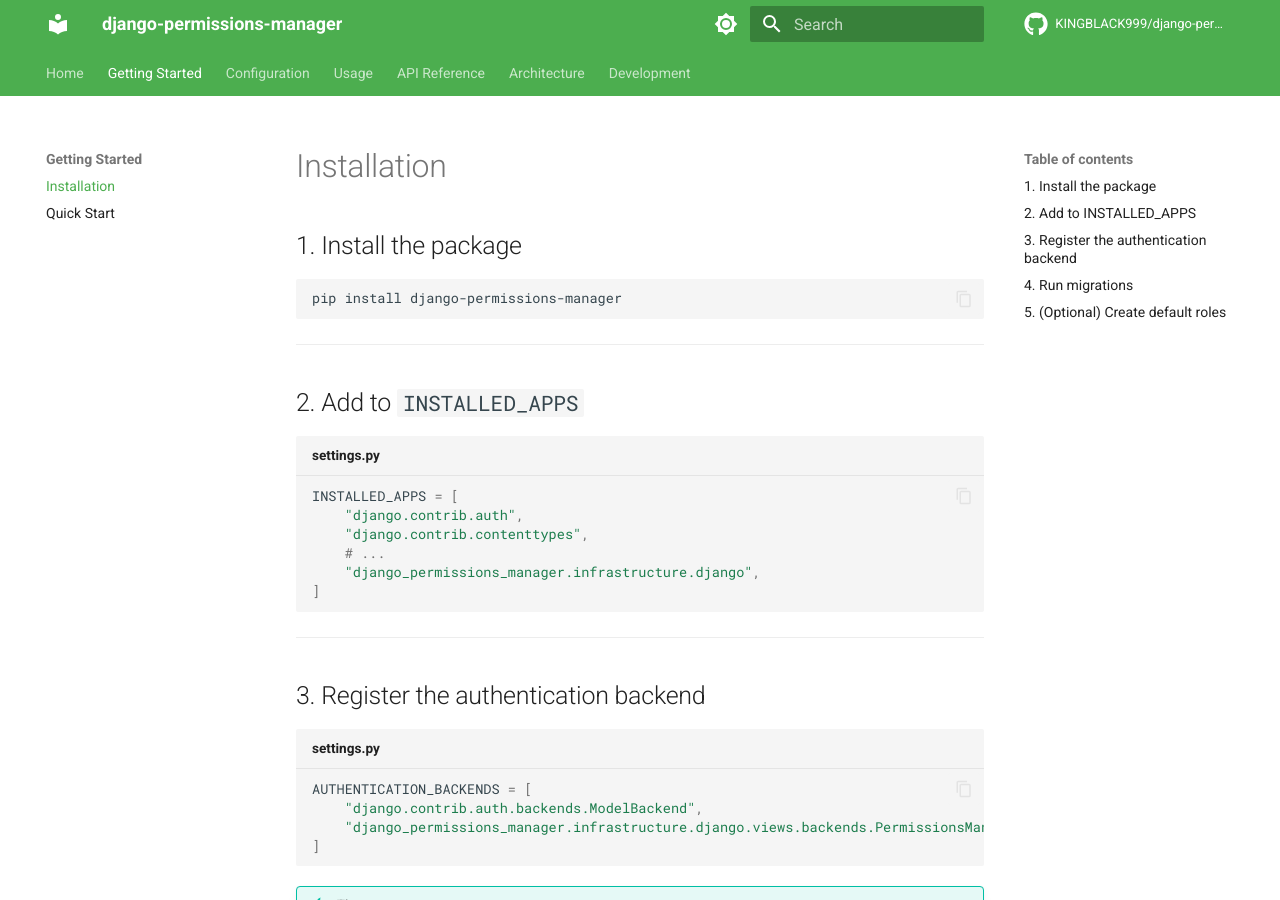
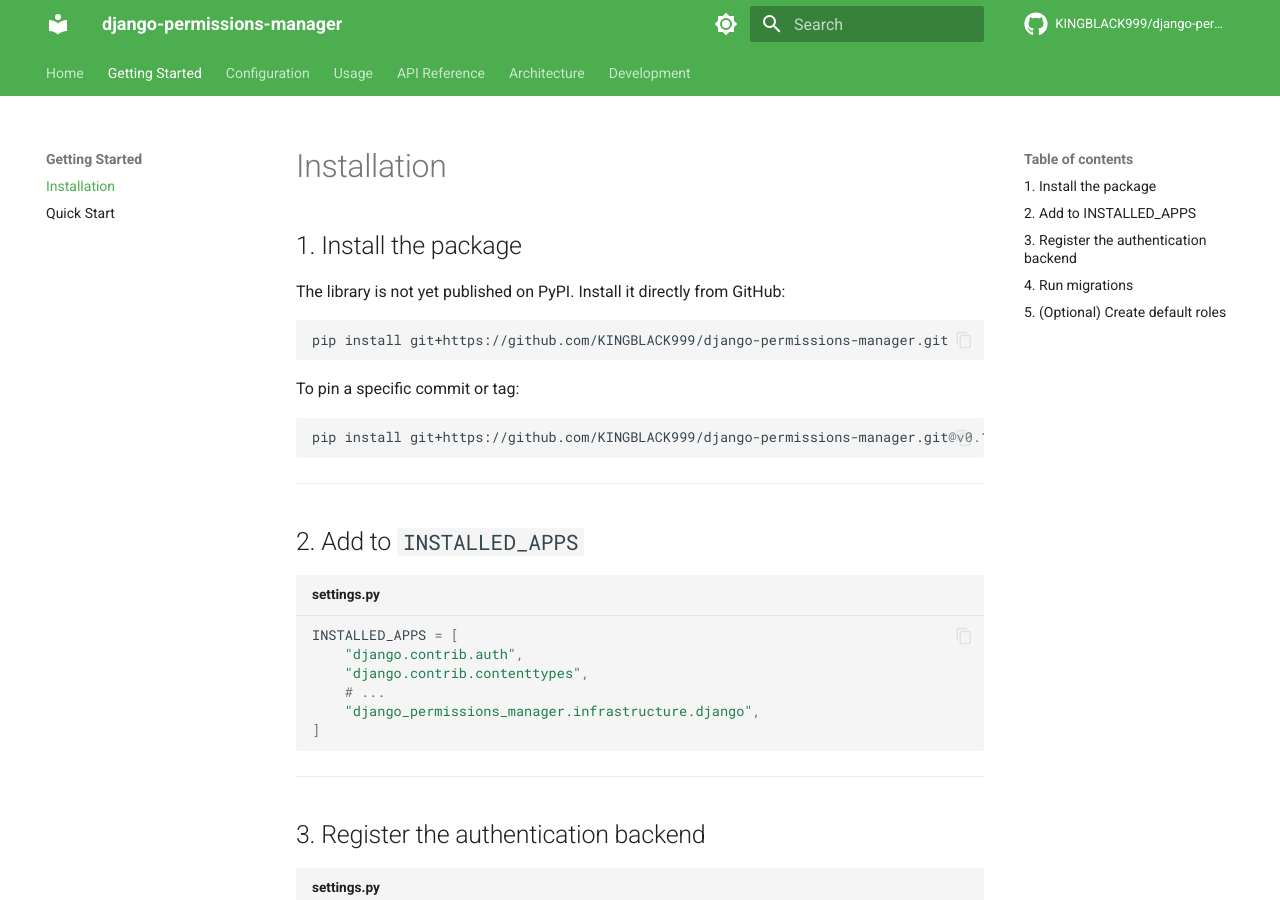
Before and after one commit to KINGBLACK999/django-permissions-manager, an MkDocs documentation site: the page built from docs/getting-started/installation.md, in a window 1280 px wide and 900 px high. Built offline with MkDocs 1.6.1 and Material for MkDocs 9.7.7, drawn with Linux system fonts in a browser that asks for light colours; comment, search, counter and statistics services are not loaded.

Commit message:
docs: fix installation instructions — package not yet on PyPI, install from GitHub

````diff
--- a/docs/getting-started/installation.md
+++ b/docs/getting-started/installation.md
@@ -2,8 +2,16 @@
 
 ## 1. Install the package
 
+The library is not yet published on PyPI. Install it directly from GitHub:
+
 ```bash
-pip install django-permissions-manager
+pip install git+https://github.com/KINGBLACK999/django-permissions-manager.git
+```
+
+To pin a specific commit or tag:
+
+```bash
+pip install git+https://github.com/KINGBLACK999/django-permissions-manager.git@v0.1.0
 ```
 
 ---
````
Also changed, not shown: README.md (+9 -1 lines).
